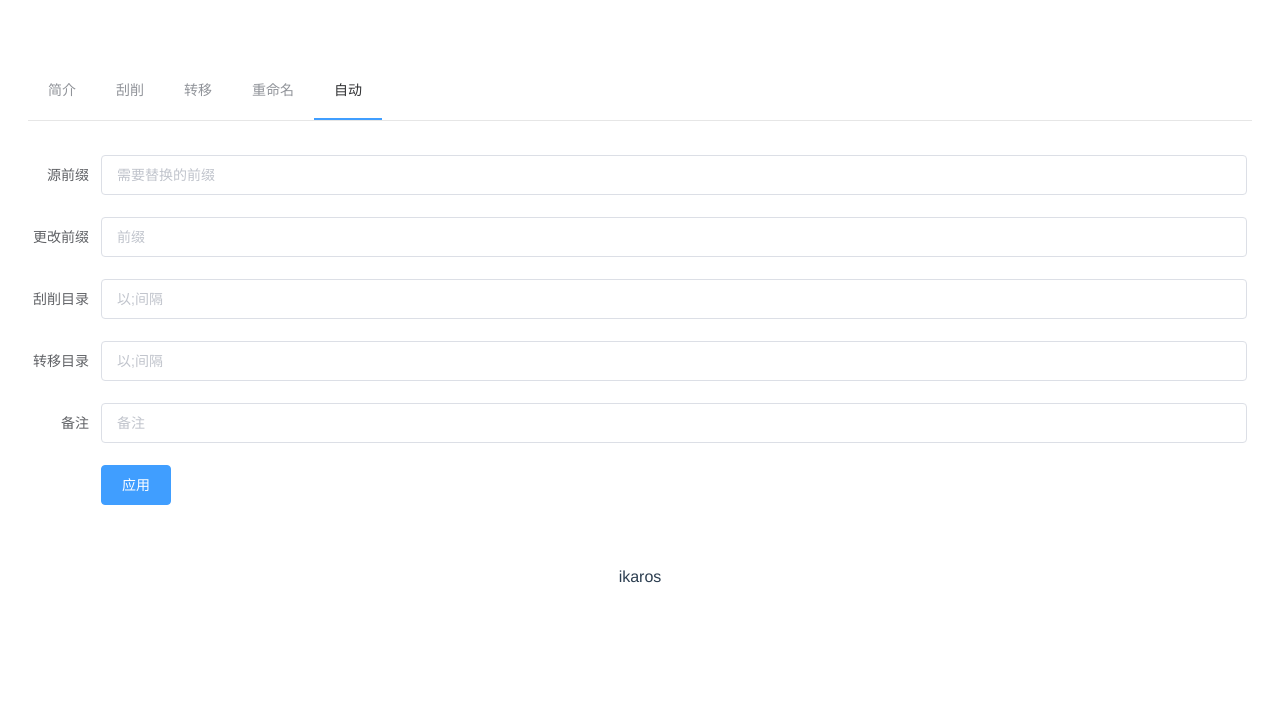
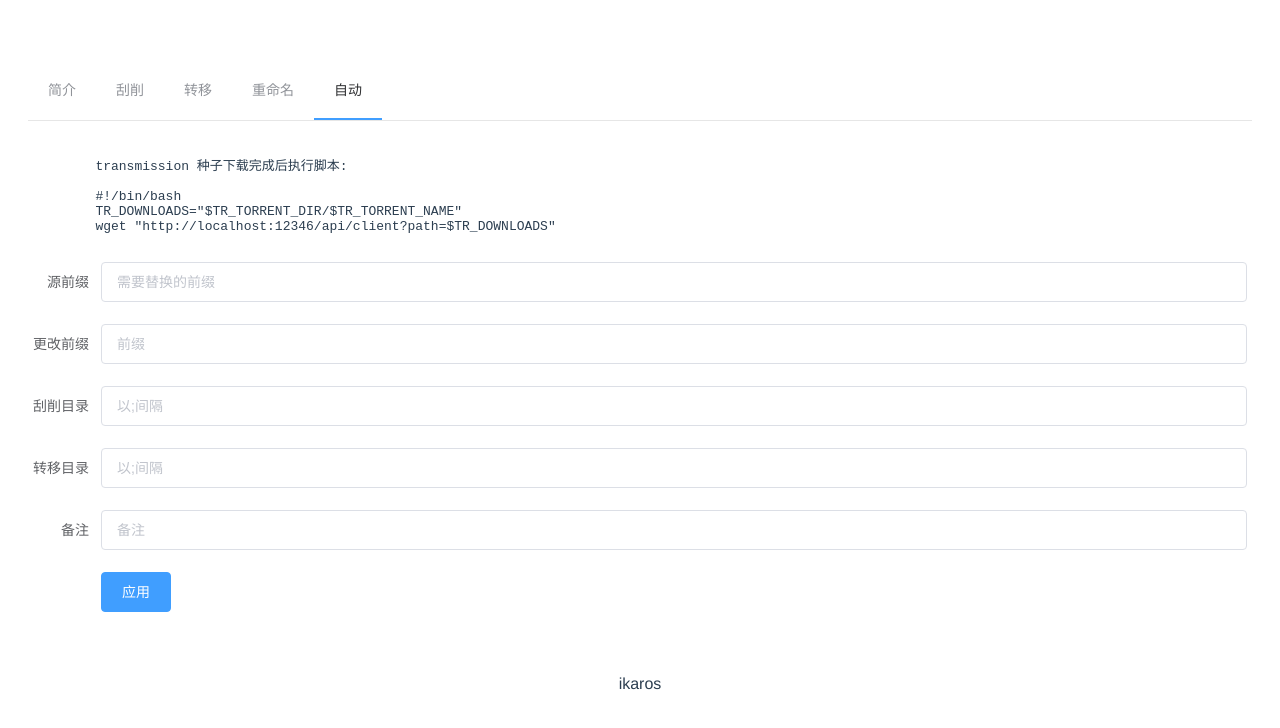
Before and after one commit to Suwmlee/ikaros-web, a Vue app: page / in a window 1280 px wide. Both pictures are taken after a click on the item "自动". Shown: the top 728 px of the page. Built offline with nearby package versions, Linux system fonts and the light colour scheme; no server answers.

Commit message:
Add auto intro

```diff
--- a/src/components/autoconf.vue
+++ b/src/components/autoconf.vue
@@ -1,5 +1,12 @@
 <template>
     <div class="body-wrap">
+        <pre>
+        transmission 种子下载完成后执行脚本:
+
+        #!/bin/bash
+        TR_DOWNLOADS="$TR_TORRENT_DIR/$TR_TORRENT_NAME"
+        wget "http://localhost:12346/api/client?path=$TR_DOWNLOADS"
+        </pre>
         <el-form label-position="right" label-width="auto" :model="settings">
             <el-form-item label="源前缀">
                 <el-input v-model="settings.original" placeholder="需要替换的前缀"></el-input>
```
